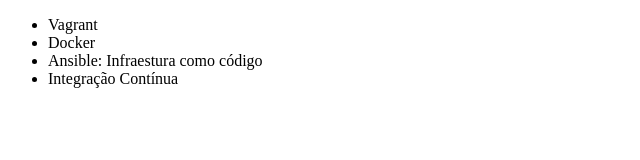
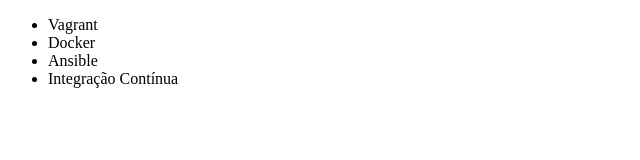
Before and after one commit to Pedro-Lelis/alura-git, a plain HTML site: page index.html in a window 1280 px wide. Shown: the whole page, without its empty margins (0-640 px from the left). Drawn offline with Linux system fonts and the light colour scheme.

Commit message:
Revert "Mudando nome do curso de Ansible"
This reverts commit d39a48f21ad6d5db857bb4f5873c5a98c2c283cd.

```diff
--- a/index.html
+++ b/index.html
@@ -8,7 +8,7 @@
     <ul>
         <li>Vagrant</li>
         <li>Docker</li>
-        <li>Ansible: Infraestura como código </li>
+        <li>Ansible</li>
         <li>Integração Contínua</li>
     </ul>
 </body>
```
